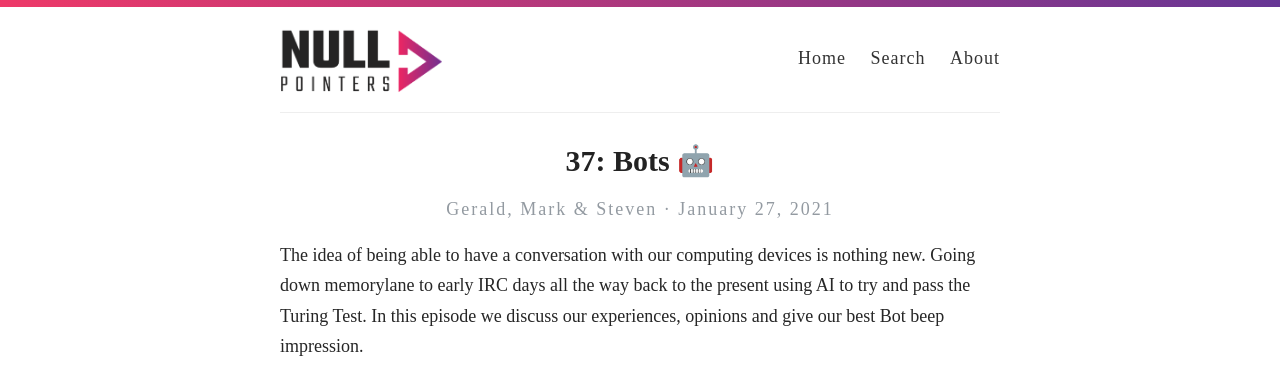
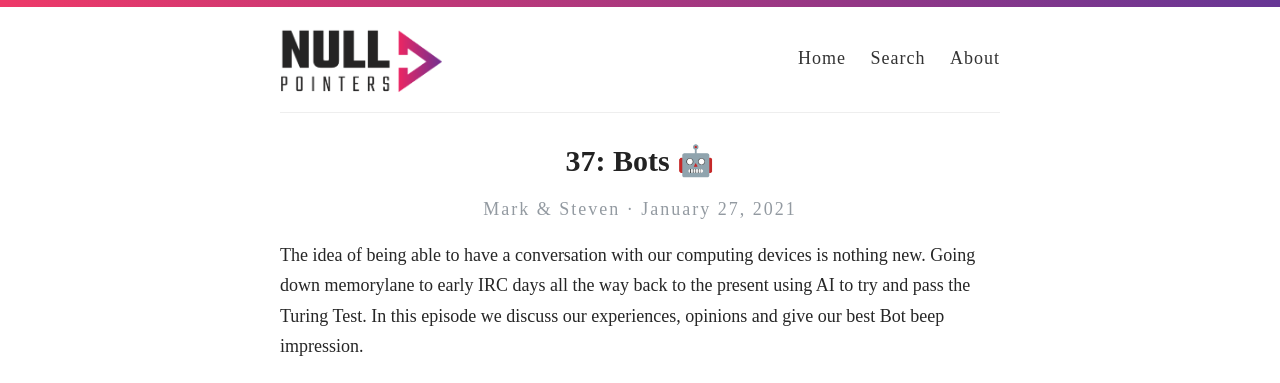
Before and after one commit to nullpointersio/website, a Jekyll site: the page built from _posts/2021-01-27-37.markdown, in a window 1280 px wide. Shown: the top 383 px of the page. Built offline with Jekyll 4.4.1, drawn with Linux system fonts in a browser that asks for light colours; some web fonts are replaced; our own code applies the rules of GitHub Pages for plain Markdown files.

Commit message:
Update about and config (bye bye Gerald 😢)

```diff
--- a/_config.yml
+++ b/_config.yml
@@ -8,9 +8,9 @@ title: Null Pointers
 subtitle: Your opinionated podcast on development, tech and every day struggles.
 
 # Name of the author
-author: Gerald, Mark &amp; Steven
+author: Mark &amp; Steven
 
-summary: Null Pointers is your opinionated podcast on development, tech and every day struggles. After bumping into each other a few times at conferences and in the virtual world Gerald, Mark and Steven decided to start a podcast. Being developers themselves means they cover development topics most of the time. Still, they don’t shy away from moving outside of their little comfort zone.
+summary: Null Pointers is your opinionated podcast on development, tech and every day struggles. After bumping into each other a few times at conferences and in the virtual world Mark and Steven decided to start a podcast. Being developers themselves means they cover development topics most of the time. Still, they don’t shy away from moving outside of their little comfort zone.
 
 # Short bio or description (displayed in the header)
 description: Your opinionated podcast on development, tech and every day struggles.
```
Also changed, not shown: _pages/about.md (+10 -8 lines).
